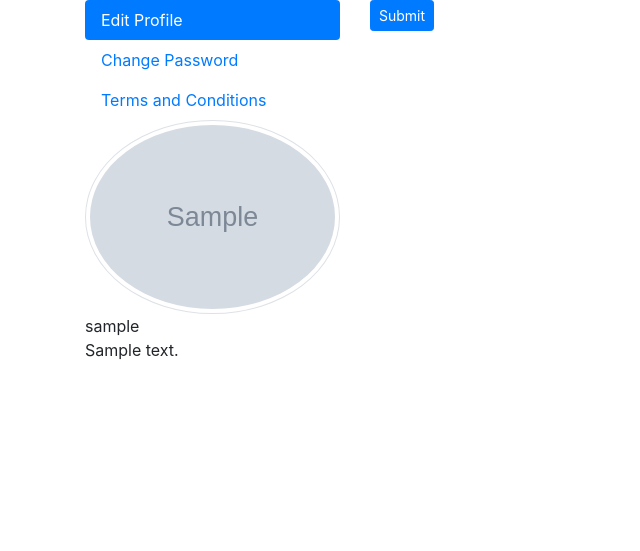
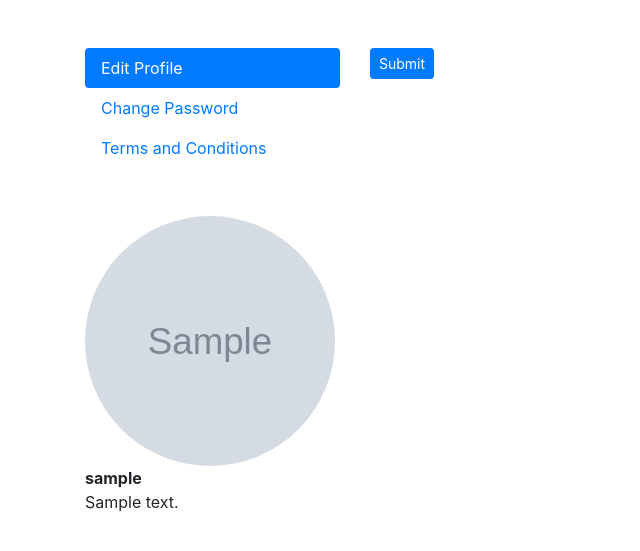
Before and after one commit to bryomajor/instalite, a Django app: template instagram/templates/profile/edit_profile.html in a window 1280 px wide. Shown: the part 66-617 px from the top of the page, without its empty margins (0-640 px from the left). Run offline with Django 3.2, Linux system fonts and the light colour scheme; the template is opened without the code that fills it: most values are stand-ins (such as "Sample title", 1, 10 or a date in 2020); grey boxes marked "Sample" are stand-in pictures; some libraries are stand-ins or nearby versions.

Commit message:
style the profile edit page

```diff
--- a/instagram/templates/profile/edit_profile.html
+++ b/instagram/templates/profile/edit_profile.html
@@ -3,19 +3,19 @@
 
 {% block content %}
 <div class="container">
-    <div class="row">
+    <div class="row mt-5">
         <div class="col-md-3">
             <div class="nav flex-column nav-pills" id="v-pills-tab" role="tablist" aria-orientation="vertical">
                 <a id="v-pills-home-tab" href="#v-pills-home" data-toggle="pill" class="nav-link active side" role="tab" aria-controls="v-pills-home" aria-selected="true">Edit Profile</a>
                 <a class="nav-link side" id="v-pills-profile-tab" data-toggle="pill" href="#v-pills-profile" role="tab" aria-controls="v-pills-profile" aria-selected="false">Change Password</a>
                 <a class="nav-link side" id="v-pills-messages-tab" data-toggle="pill" href="#v-pills-messages" role="tab" aria-controls="v-pills-messages" aria-selected="false">Terms and Conditions</a>
                 {% if profile_details.photo %}
-                <img src="{{profile_details.photo.cdn_url}}" alt="Profile Photo" class="img-thumbnail rounded-circle profilepic">
+                <img src="{{profile_details.photo.cdn_url}}" alt="Profile Photo"  width="250" height="250" class="mt-5" style="border-radius: 50%">
                 {% else %}
-                <img src="/static/images/avatar.jpg" alt="Avatar" class="img-thumbnail rounded-circle">
+                <img src="/static/images/avatar.jpg" alt="Avatar"  width="250" height="250" class="" style="border-radius: 50%">
                 {% endif %}
                 <div>
-                    <span>{{ profile_details.user.username }}</span><br>
+                    <span><strong>{{ profile_details.user.username }}</strong></span><br>
                     <p>
                         {% autoescape on %}
                         {{profile_details.bio| safe}}
```
